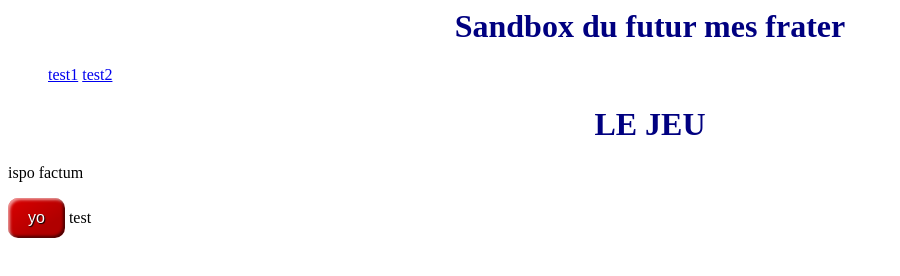
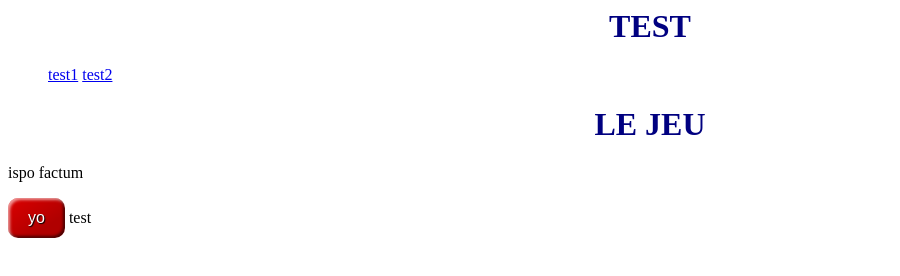
Before and after one commit to Dystorr/premiersite, a plain HTML site: page index.html in a window 1280 px wide. Shown: the whole page, without its empty margins (0-900 px from the left). Drawn offline with Linux system fonts and the light colour scheme.

Commit message:
Encore un autre test
la maj prends trop de temps

```diff
--- a/index.html
+++ b/index.html
@@ -9,7 +9,7 @@
     <body>
 
         <header>
-            <h1 align="center"> Sandbox du futur mes frater </h1>
+            <h1 align="center"> TEST </h1>
             <ul>
                 <il><a href = "https://www.google.com">test1</a></il>
                 <il><a href = "https://www.google.com">test2</a></il>
```
